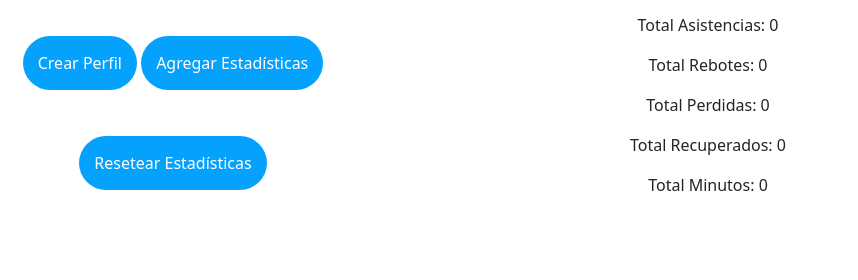
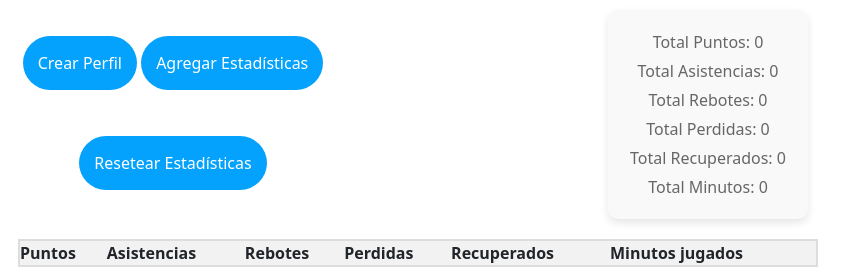
Before and after one commit to braian-ferrari/proyectofinal_braian_ferrari, a plain HTML site: page perfil.html in a window 1280 px wide. Shown: the top 280 px of the page, 422-1280 px from the left. Drawn offline with nearby package versions, Linux system fonts and the light colour scheme.

Commit message:
adicione funciones

```diff
--- a/main.js
+++ b/main.js
@@ -147,7 +147,6 @@ function sumarEstadisticas() {
 
     const resumenEstadisticas = document.querySelector(".resumen-estadisticas");
     resumenEstadisticas.innerHTML = `
-        <h2>Resumen de Estadísticas</h2>
         <p>Total Puntos: ${totalPuntos}</p>
         <p>Total Asistencias: ${totalAsistencias}</p>
         <p>Total Rebotes: ${totalRebotes}</p>
--- a/style.css
+++ b/style.css
@@ -283,7 +283,20 @@ form input {
 
 .resumen-estadisticas {
     position: relative;
-    top: -150px;
+    top: -20px;
     right: -20px;
     width: 200px;
+    background-color: #f9f9f9;
+    padding: 20px;
+    border-radius: 10px;
+    box-shadow: 0 4px 8px rgba(0, 0, 0, 0.1);
+    margin-top: 30px;
 }
+.resumen-estadisticas p {
+    margin-bottom: 5px;
+    color: #666;
+}
+
+.resumen-estadisticas p:last-child {
+    margin-bottom: 0;
+}
```
